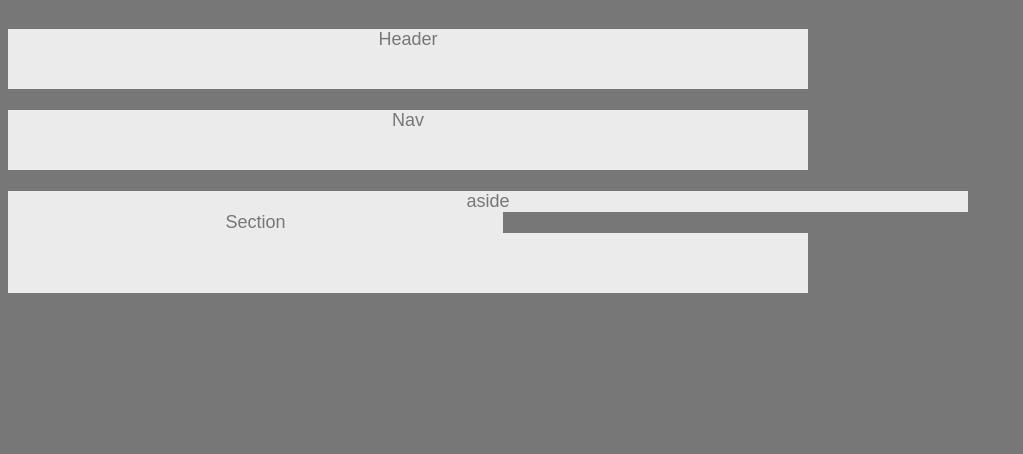
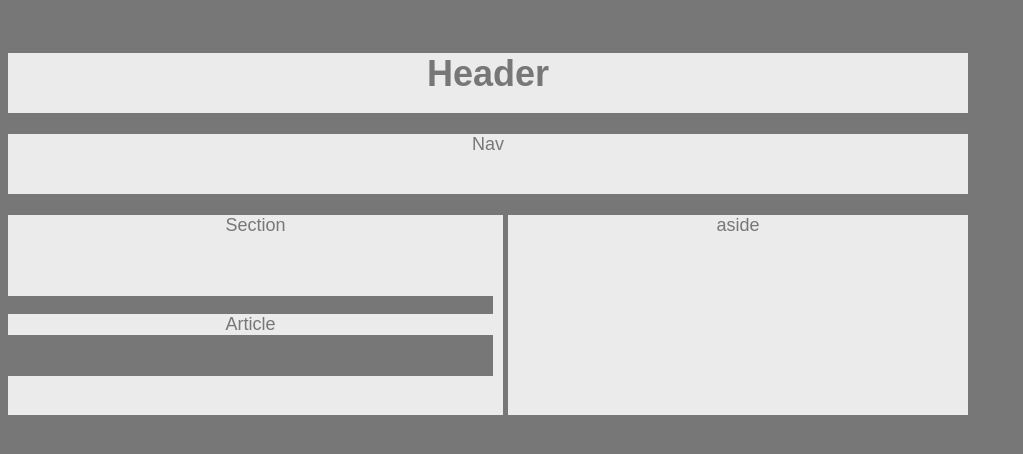
Before and after one commit to Bangdrum/HW-Wireframe, a plain HTML site: page index.html in a window 1280 px wide. Shown: the whole page, without its empty margins (0-1023 px from the left). Drawn offline with Linux system fonts and the light colour scheme.

Commit message:
homework

```diff
--- a/index.html
+++ b/index.html
@@ -1,14 +1,19 @@
 <!DOCTYPE html>
+
+
 
 <link rel="stylesheet" type="text/css" href="style.css">
 
 <!--not sure why the header and nav portions are not spacing*............Figured it out!-->
 
+<body>
+
 <br>
 
 <header>
-Header
-</br>
+
+<h1>Header</h1>
+
 </header>
 
 
@@ -36,7 +41,7 @@ aside
 
     </heading>
 
-</section>
+
 
 <article>
     <header>
@@ -44,10 +49,13 @@ aside
 
 
     </header>
-    <p>
+    <p> Article
 
     </p>
 
 
 </article>
-<body> body </body>
+
+</section>
+
+</body>
--- a/style.css
+++ b/style.css
@@ -1,20 +1,20 @@
 header
 {
-    background-color: #ebebeb; text-align: center; width: 800px; height: 60px; background-position: center; /*not sure how to center background block?*/
+    background-color: #ebebeb; text-align: center; height: 60px;
 }
-
+ /*not sure how to center background block?*/
 nav
 {
-    background-color: #ebebeb; text-align: center; width: 800px; height: 60px; background-position: center;
+    background-color: #ebebeb; text-align: center; height: 60px; background-position: center;
 }
 section
 {
-    background-color: #ebebeb; text-align: center; width: 495px;
+    background-color: #ebebeb; text-align: center; width: 495px; height: 200px;
 }
 article
 {
     color: #ebebeb;
-    background: #777;
+    background: #777; width: 485px; background-position: center; height: 140px; text-align: center;
 }
 
 h1
@@ -32,7 +32,7 @@ p
 aside
 {
     color: #777;
-    background: #ebebeb; background-position: right; text-align: center;
+    background: #ebebeb; text-align: center; width: 460px; float: right; height: 200px;
 }
 body
     {
```
